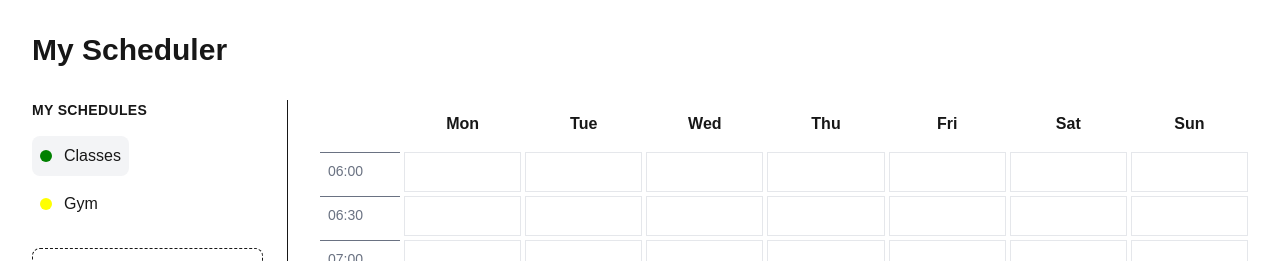
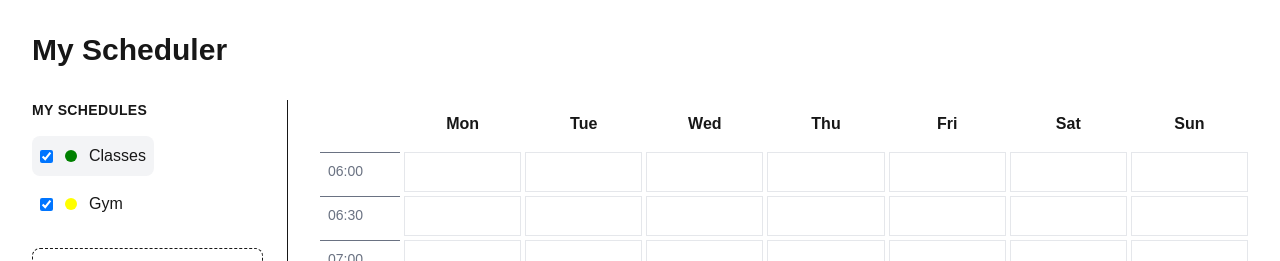
Before and after one commit to SusMyth/Scheduler, a Next.js app: page / in a window 1280 px wide. Shown: the top 261 px of the page. Built offline with nearby package versions, Linux system fonts and the light colour scheme.

Commit message:
Add schedule visibility

```diff
--- a/src/app/components/ScheduleSidebar.tsx
+++ b/src/app/components/ScheduleSidebar.tsx
@@ -5,6 +5,7 @@ type ScheduleSidebarProps = {
   activeScheduleId: string;
   onSelectedSchedule: (id: string) => void;
   onCreateSchedule: () => void;
+  onToggleVisibility: (id: string) => void;
 };
 
 export default function ScheduleSidebar({
@@ -12,6 +13,7 @@ export default function ScheduleSidebar({
   activeScheduleId,
   onSelectedSchedule,
   onCreateSchedule,
+  onToggleVisibility,
 }: ScheduleSidebarProps) {
   return (
     <aside className="w-64 border-r pr-6">
@@ -30,6 +32,12 @@ export default function ScheduleSidebar({
                     : "hover:bg-gray-50"
             }`}
           >
+            <input
+              type="checkbox"
+              checked={schedule.visible}
+              onChange={() => onToggleVisibility(schedule.id)}
+              onClick = {(event) => event.stopPropagation()}
+            />
             <div
               className="h-3 w-3 rounded-full"
               style={{ backgroundColor: schedule.color }}
--- a/src/app/page.tsx
+++ b/src/app/page.tsx
@@ -12,12 +12,14 @@ const initialSchedules: Schedule[] = [
     name: "Classes",
     color: "green",
     cells: [],
+    visible: true,
   },
   {
     id: "gym",
     name: "Gym",
     color: "yellow",
     cells: [],
+    visible: true
   },
 ];
 
@@ -53,7 +55,8 @@ export default function Home() {
       id: crypto.randomUUID(),
       name,
       color,
-      cells: []
+      cells: [],
+      visible: true,
     };
 
     setSchedules((currentSchedules) => [
@@ -63,6 +66,14 @@ export default function Home() {
 
     setActiveScheduleId(newSchedule.id);
     setIsCreatingSchedule(false);
+  };
+
+  const toggleScheduleVisibility = (scheduleId: string) => {
+    setSchedules((currentSchedules) =>
+      currentSchedules.map((schedule) =>
+        schedule.id === scheduleId ? { ...schedule, visible: !schedule.visible } : schedule
+      )
+    );
   };
 
   return (
@@ -77,6 +88,7 @@ export default function Home() {
           activeScheduleId={activeScheduleId}
           onSelectedSchedule={setActiveScheduleId}
           onCreateSchedule={() => setIsCreatingSchedule(true)}
+          onToggleVisibility = {toggleScheduleVisibility}
         />
 
         <div className="flex-1">
--- a/src/app/types/schedule.ts
+++ b/src/app/types/schedule.ts
@@ -3,4 +3,5 @@ export type Schedule = {
     name: string;
     color: string;
     cells: string[];
+    visible: boolean;
 };
```
